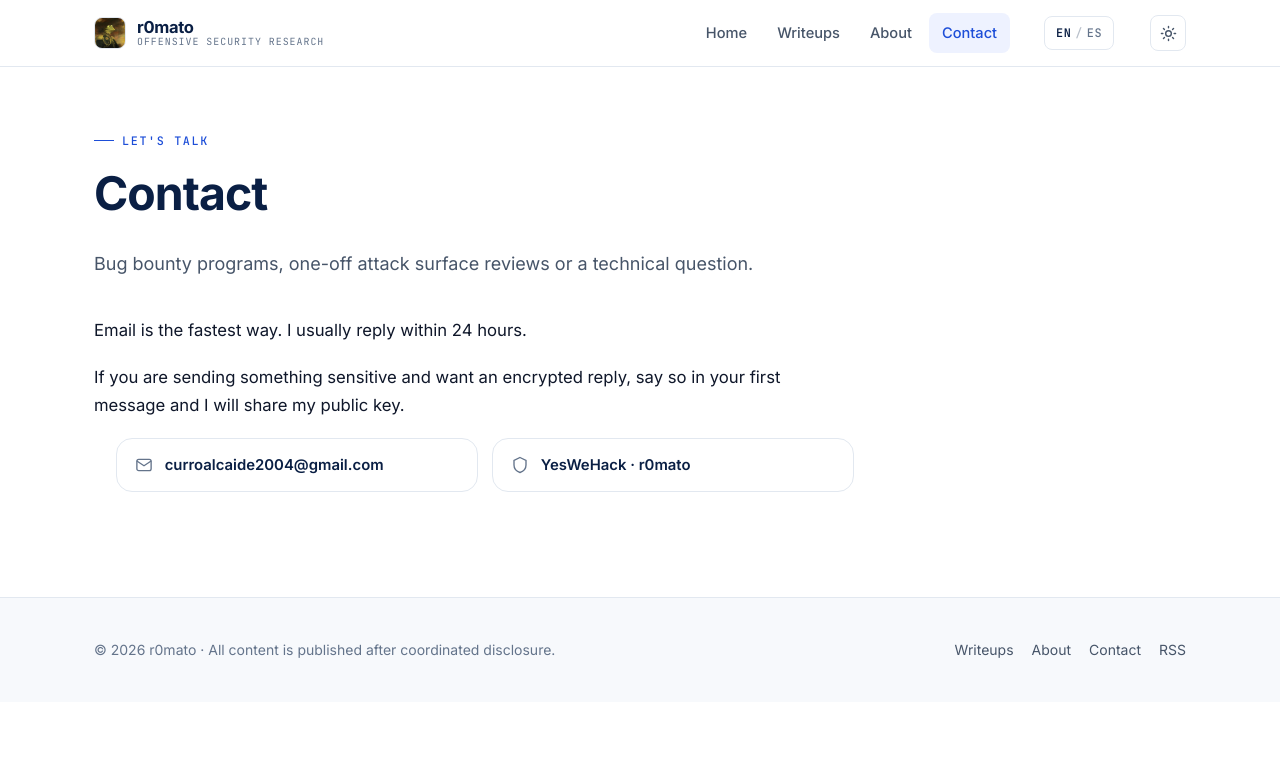
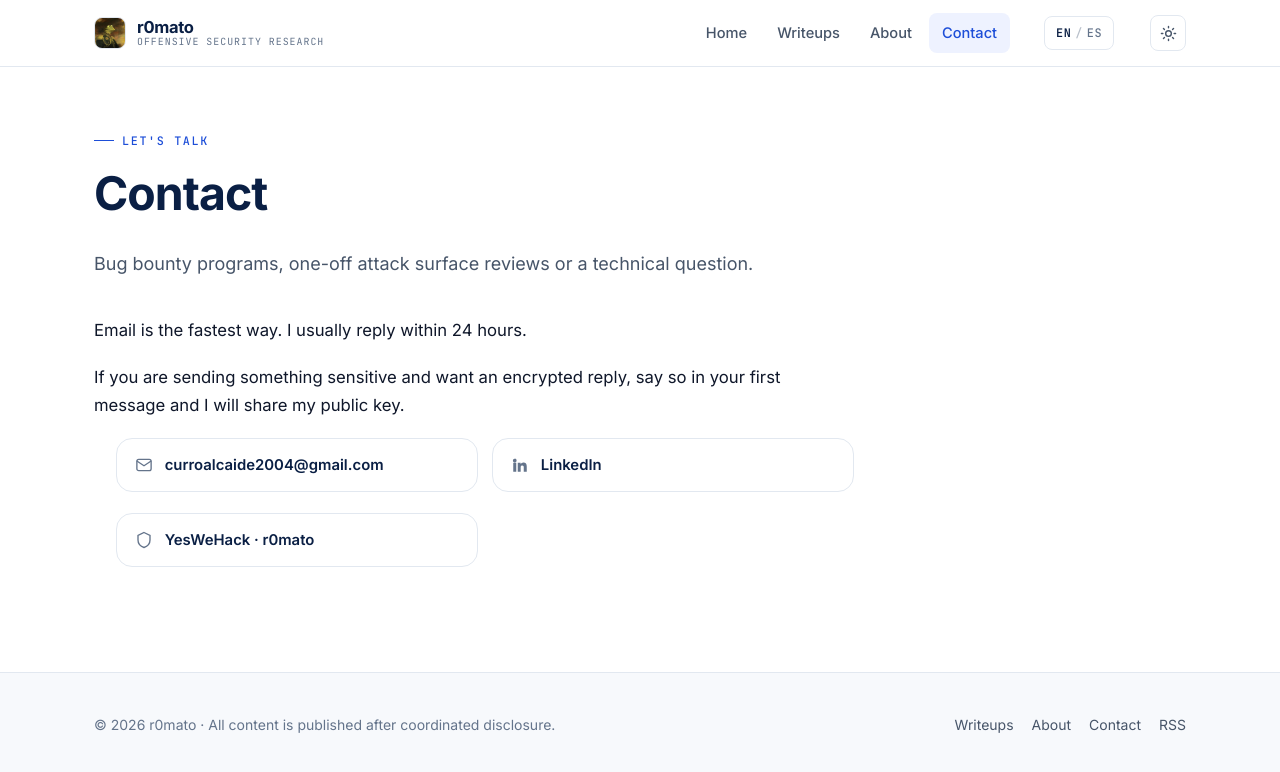
Before and after one commit to r0mato/r0mato.github.io, a Jekyll site: the page built from en/contact.md, in a window 1280 px wide. Shown: the top 772 px of the page. Built offline with Jekyll 4.4.1, drawn with Linux system fonts in a browser that asks for light colours.

Commit message:
feat(contacto): boton de LinkedIn y lista unificada en un include
Las dos paginas de contacto repetian el mismo bloque de enlaces, asi que
cualquier cambio habia que hacerlo dos veces. Ahora comparten
_includes/contact-list.html y cada entrada aparece sola si su campo de
_config.yml tiene valor.

El campo linkedin acepta el slug o la URL completa, para que no importe que
se pegue.

Co-Authored-By: Claude Opus 5 <noreply@anthropic.com>

```diff
--- a/_config.yml
+++ b/_config.yml
@@ -20,7 +20,7 @@ author:
   location: "España"
   email:    "curroalcaide2004@gmail.com"
   yeswehack: "r0mato"     # usuario de YesWeHack
-  linkedin: ""            # p.ej. "francisco-alcaide"  (vacío = no se muestra)
+  linkedin:  "francisco-javier-alcaide-deus"   # slug o URL completa; vacío = no se muestra
 
 # Métricas de la portada. Edita los números cuando cambien.
 stats:
--- /dev/null
+++ b/_includes/contact-list.html
@@ -0,0 +1,42 @@
+{%- comment -%}
+  Lista de contacto, compartida por /contacto/ y /en/contact/.
+  Cada entrada aparece sola si su campo de _config.yml tiene valor.
+
+  El campo `linkedin` acepta las dos formas:
+    linkedin: "francisco-alcaide"
+    linkedin: "https://www.linkedin.com/in/francisco-alcaide/"
+{%- endcomment -%}
+
+{%- assign li = site.author.linkedin | default: '' -%}
+{%- if li contains 'linkedin.com' -%}
+  {%- assign li_url = li -%}
+{%- elsif li != '' -%}
+  {%- assign li_url = 'https://www.linkedin.com/in/' | append: li -%}
+{%- endif -%}
+
+<ul class="contact-list">
+  <li>
+    <a href="mailto:{{ site.author.email }}">
+      <svg viewBox="0 0 24 24" fill="none" stroke="currentColor" stroke-width="1.8" stroke-linecap="round" aria-hidden="true"><rect x="2.5" y="4.5" width="19" height="15" rx="2.5"/><path d="M3 7l9 6 9-6"/></svg>
+      <span>{{ site.author.email }}</span>
+    </a>
+  </li>
+
+  {% if li_url %}
+  <li>
+    <a href="{{ li_url }}" rel="me noopener">
+      <svg viewBox="0 0 24 24" fill="currentColor" aria-hidden="true"><path d="M4.98 3.5A2.5 2.5 0 1 0 5 8.5a2.5 2.5 0 0 0-.02-5zM3 9h4v12H3zM9 9h3.8v1.7h.05A4.2 4.2 0 0 1 16.6 8.7c3.2 0 4.4 2 4.4 5.2V21h-4v-6c0-1.5-.5-2.5-1.9-2.5-1.1 0-1.8.75-2.1 1.5-.1.25-.1.6-.1 1V21H9z"/></svg>
+      <span>LinkedIn</span>
+    </a>
+  </li>
+  {% endif %}
+
+  {% if site.author.yeswehack != '' %}
+  <li>
+    <a href="https://yeswehack.com/hunters/{{ site.author.yeswehack }}" rel="me noopener">
+      <svg viewBox="0 0 24 24" fill="none" stroke="currentColor" stroke-width="1.8" aria-hidden="true"><path d="M12 2l8 4v6c0 5-3.5 8.5-8 10-4.5-1.5-8-5-8-10V6z"/></svg>
+      <span>YesWeHack · {{ site.author.yeswehack }}</span>
+    </a>
+  </li>
+  {% endif %}
+</ul>
--- a/en/contact.md
+++ b/en/contact.md
@@ -14,25 +14,4 @@ Email is the fastest way. I usually reply within 24 hours.
 If you are sending something sensitive and want an encrypted reply, say so in your first
 message and I will share my public key.
 
-<ul class="contact-list">
-  <li>
-    <a href="mailto:{{ site.author.email }}">
-      <svg viewBox="0 0 24 24" fill="none" stroke="currentColor" stroke-width="1.8" stroke-linecap="round"><rect x="2.5" y="4.5" width="19" height="15" rx="2.5"/><path d="M3 7l9 6 9-6"/></svg>
-      <span>{{ site.author.email }}</span>
-    </a>
-  </li>
-  <li>
-    <a href="https://yeswehack.com/hunters/{{ site.author.yeswehack }}" rel="me noopener">
-      <svg viewBox="0 0 24 24" fill="none" stroke="currentColor" stroke-width="1.8"><path d="M12 2l8 4v6c0 5-3.5 8.5-8 10-4.5-1.5-8-5-8-10V6z"/></svg>
-      <span>YesWeHack · {{ site.author.yeswehack }}</span>
-    </a>
-  </li>
-  {% if site.author.linkedin != "" %}
-  <li>
-    <a href="https://www.linkedin.com/in/{{ site.author.linkedin }}" rel="me noopener">
-      <svg viewBox="0 0 24 24" fill="currentColor"><path d="M4.98 3.5A2.5 2.5 0 1 0 5 8.5a2.5 2.5 0 0 0-.02-5zM3 9h4v12H3zM9 9h3.8v1.7h.05A4.2 4.2 0 0 1 16.6 8.7c3.2 0 4.4 2 4.4 5.2V21h-4v-6c0-1.5-.5-2.5-1.9-2.5-1.1 0-1.8.75-2.1 1.5-.1.25-.1.6-.1 1V21H9z"/></svg>
-      <span>LinkedIn</span>
-    </a>
-  </li>
-  {% endif %}
-</ul>
+{% include contact-list.html %}
```
Also changed, not shown: contacto.md (+1 -22 lines).
